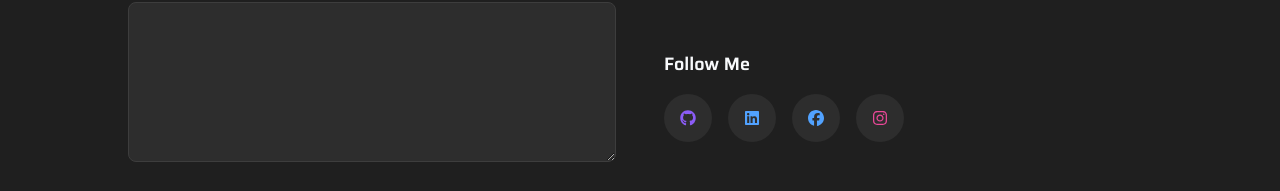
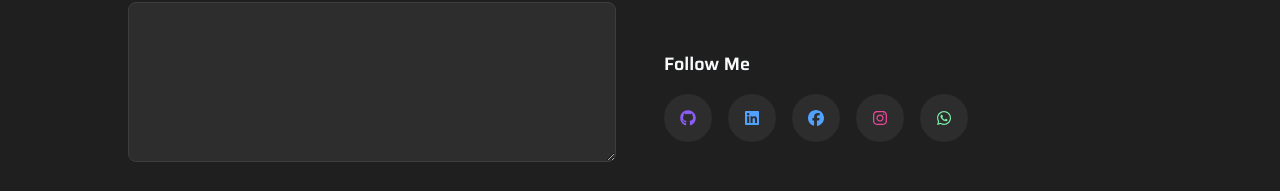
Before and after one commit to sagardacharya2000-w/sagar-portfolio, a React (Vite) app: page / in a window 1280 px wide. Shown: the part 6065-6256 px from the top of the page. Built offline with nearby package versions, Linux system fonts and the light colour scheme.

Commit message:
adding whatsapp link

```diff
--- a/src/components/Contact.jsx
+++ b/src/components/Contact.jsx
@@ -1,6 +1,6 @@
 import { motion } from "framer-motion";
 import { FaMapMarkerAlt } from "react-icons/fa";
-import { FaEnvelope, FaPhone, FaGithub, FaLinkedin, FaInstagram, FaFacebook } from "react-icons/fa6";
+import { FaEnvelope, FaPhone, FaGithub, FaLinkedin, FaInstagram, FaFacebook, FaWhatsapp } from "react-icons/fa6";
 
 const Contact = () => {
   return (
@@ -135,6 +135,14 @@ const Contact = () => {
 
                     </a>
 
+                    <a href="https://wa.me/9779807030493"
+                  target="_blank"
+                    rel="noopener noreferrer"
+                     className='w-12 h-12 rounded-full bg-dark-300 flex items-center justify-center text-green-300 hover:bg-green-600 hover:text-white transition duration-300'>
+                      <FaWhatsapp/>
+
+                    </a>
+
                   </div>
 
                 </div>
```
